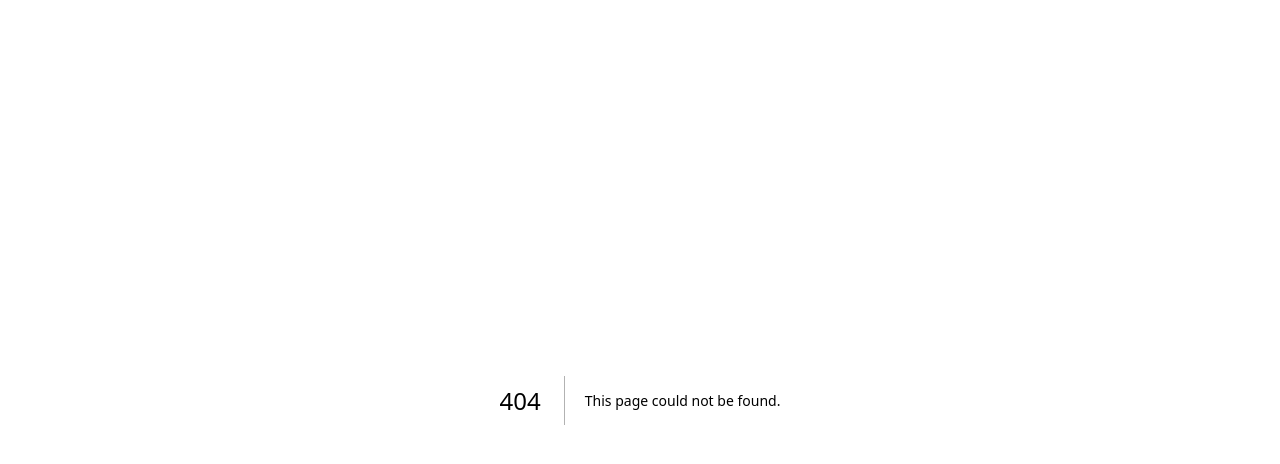
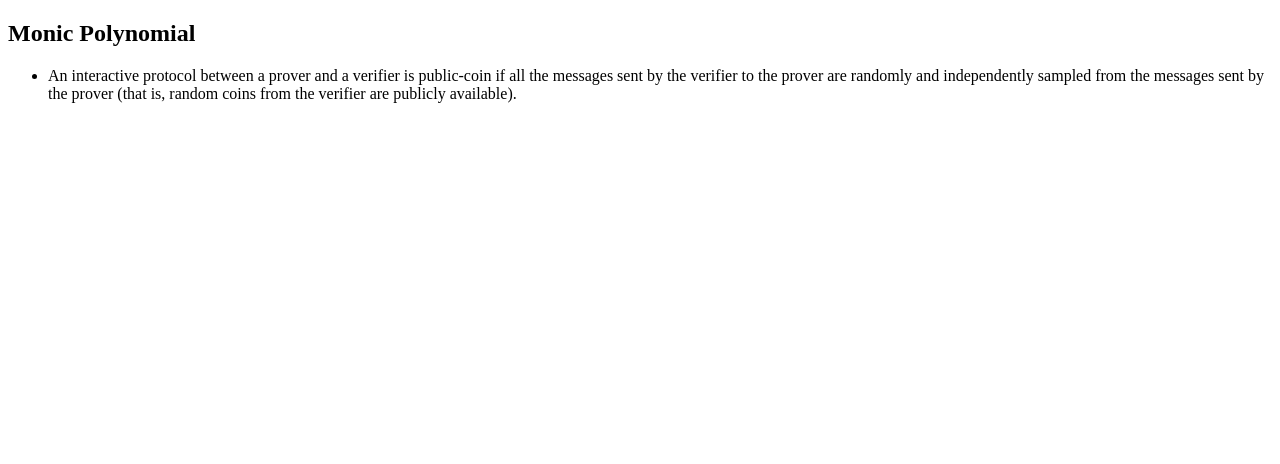
Before and after one commit to 0x6980/zkp-notes, a Next.js app: page /zkp-notes/basics/public_coin in a window 1280 px wide. Before the commit this address had no page. Shown: the top 464 px of the page. Built offline with nearby package versions, Linux system fonts and the light colour scheme.

Commit message:
public coin def added

```diff
--- /dev/null
+++ b/pages/basics/public_coin.mdx
@@ -0,0 +1,5 @@
+## Monic Polynomial
+- An interactive protocol between a prover and a verifier is public-coin if all the messages sent by
+the verifier to the prover are randomly and independently sampled
+from the messages sent by the prover (that is, random coins from
+the verifier are publicly available).
```
